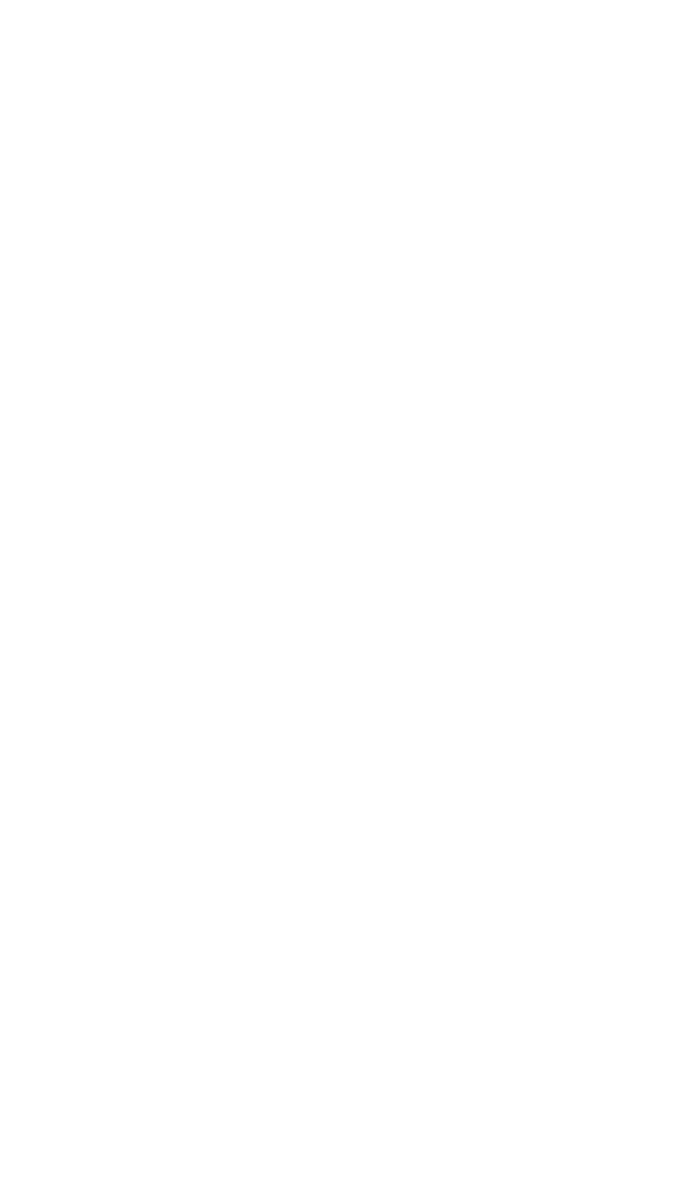
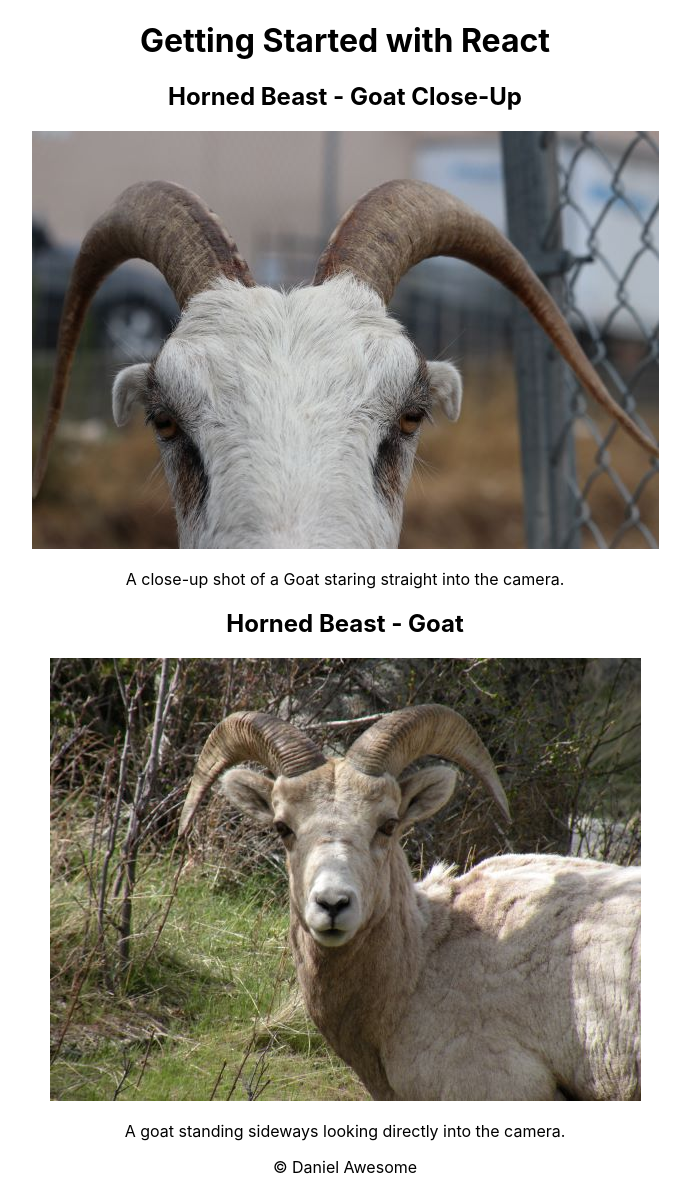
Before and after one commit to Dawesome101/horned-beasts, a React (Create React App) app: page / in a window 1280 px wide. Shown: the whole page, without its empty margins (295-985 px from the left). Before the commit the page ends 800 px from the top, so only its background shows below. Built offline with nearby package versions, Linux system fonts and the light colour scheme.

Commit message:
Completed the lab by adding two sections with images of horned beasts and their descriptions.

```diff
--- a/src/App.js
+++ b/src/App.js
@@ -1,9 +1,14 @@
 import './App.css';
+import Header from './Header.js';
+import Main from './Main.js'
+import Footer from './Footer.js';
 
 function App() {
   return (
     <div className="App">
-
+      <Header />
+      <Main />
+      <Footer />
     </div>
   );
 }
--- /dev/null
+++ b/src/Footer.js
@@ -0,0 +1,13 @@
+import React from "react";
+
+class Footer extends React.Component {
+  render() {
+    return (
+      <footer className="footer">
+        <p>&copy; Daniel Awesome</p>
+      </footer>
+    )
+  }
+}
+
+export default Footer;
--- /dev/null
+++ b/src/Header.js
@@ -0,0 +1,14 @@
+import React from "react";
+
+class Header extends React.Component {
+
+  render() {
+    return (
+      <header className="header">
+        <h1>Getting Started with React</h1>
+      </header>
+    )
+  }
+}
+
+export default Header;
--- /dev/null
+++ b/src/HornedBeast.js
@@ -0,0 +1,20 @@
+import React from "react";
+
+class HornedBeast extends React.Component {
+
+  constructor(props){
+    super(props);
+  }
+
+  render() {
+    return (
+      <section className="horned-beasts">
+        <h2>{this.props.h2title}</h2>
+        <img src={this.props.imgSrc} alt={this.props.altTxt} title={this.props.imgTitle} />
+        <p>{this.props.description}</p>
+      </section>
+    )
+  }
+}
+
+export default HornedBeast;
--- /dev/null
+++ b/src/Main.js
@@ -0,0 +1,18 @@
+import React from "react";
+import HornedBeast from './HornedBeast.js'
+import hornedbeastgoat01 from './horned-beast-goat.JPG'
+import hornedbeastgoat02 from './horned-beast-goat2.JPG'
+
+class Main extends React.Component {
+
+  render() {
+    return (
+      <main className='main'>
+        <HornedBeast h2title='Horned Beast - Goat Close-Up' imgSrc={hornedbeastgoat01} altTxt='Horned Goat Close-up' imgTitle='Horned Beast Goat 01' description='A close-up shot of a Goat staring straight into the camera.'/>
+        <HornedBeast h2title='Horned Beast - Goat' imgSrc={hornedbeastgoat02} altTxt='Horned Goat' imgTitle='Horned Beast Goat 02' description='A goat standing sideways looking directly into the camera.'/>
+      </main>
+    )
+  }
+}
+
+export default Main;
```
Also changed, not shown: src/horned-beast-goat.JPG (added), src/horned-beast-goat2.JPG (added).
